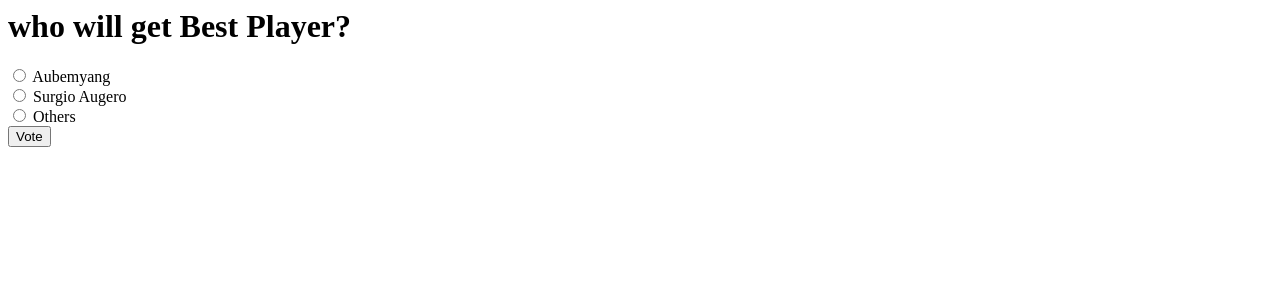
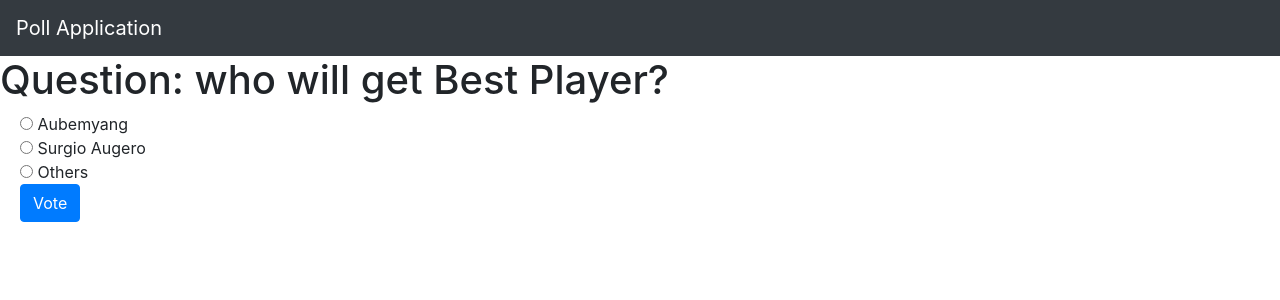
Before and after one commit to hayasnc/REST-API---DRF, a Django app: page /polls/1/ in a window 1280 px wide. Shown: the top 300 px of the page. Run offline with Django 3.2, Linux system fonts and the light colour scheme; data comes from the database, SQL or seed files in the repository; both versions use the stored data as it was after the commit; some libraries are stand-ins or nearby versions.

Commit message:
UI updates

```diff
--- a/drf/urls.py
+++ b/drf/urls.py
@@ -19,11 +19,11 @@ from django.conf.urls import url, include
 
 urlpatterns = [
     url(r'^admin/', admin.site.urls),
+    url(r'^polls/', include('polls.urls')),
     url('employee/', include('employee.urls')),
     url('api/v1/', include('employee.api_urls')),
     url('api/v2/', include('polls.api_urls')),
     url('api/v3/', include('polls.api_urls_v3')),
-    url(r'^polls/', include('polls.urls')),
 
    # url(r'api/v1/auth/login/', LoginView.as_view()),
 ]
--- a/polls/templates/polls/details.html
+++ b/polls/templates/polls/details.html
@@ -1,12 +1,22 @@
-<h1>{{ question.question_text }}</h1>
+<link rel="stylesheet" href="https://stackpath.bootstrapcdn.com/bootstrap/4.3.1/css/bootstrap.min.css" integrity="sha384-ggOyR0iXCbMQv3Xipma34MD+dH/1fQ784/j6cY/iJTQUOhcWr7x9JvoRxT2MZw1T" crossorigin="anonymous">
+<!-- Image and text -->
+<nav class="navbar navbar-dark bg-dark">
+  <a class="navbar-brand" href="../../polls/">
+    Poll Application
+  </a>
+</nav>
+<h1>   Question: {{ question.question_text }}</h1>
 
 {% if error_message %}<p><strong>{{ error_message }}</strong></p>{% endif %}
 
 <form action="{% url 'polls:voting' question.id %}" method="post">
 {% csrf_token %}
+<div class="form-check">
 {% for choice in question.choice_set.all %}
-    <input type="radio" name="choice" id="choice{{ forloop.counter }}" value="{{ choice.id }}" />
-    <label for="choice{{ forloop.counter }}">{{ choice.choice_text }}</label><br />
+    <input  class="form-check-label" type="radio" name="choice" id="choice{{ forloop.counter }}" value="{{ choice.id }}" />
+    <label class="form-check-label" for="choice{{ forloop.counter }}">{{ choice.choice_text }}</label><br />
 {% endfor %}
-<input type="submit" value="Vote" />
+
+<input type="submit" value="Vote" class="btn btn-primary"/>
+</div>
 </form>
```
Also changed, not shown: polls/templates/polls/index.html (+14 -2 lines), polls/templates/polls/results.html (+12 -2 lines), db.sqlite3, polls/migrations/0003_auto_20190825_0734.py (added).
